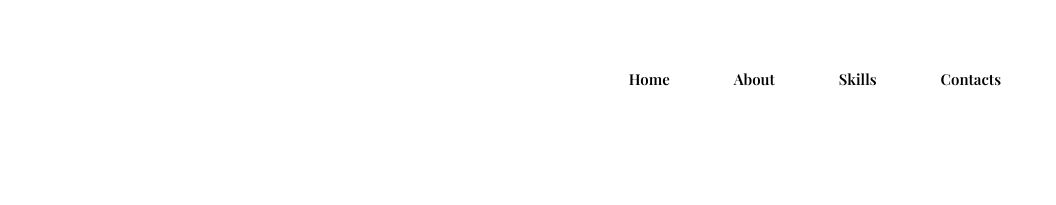
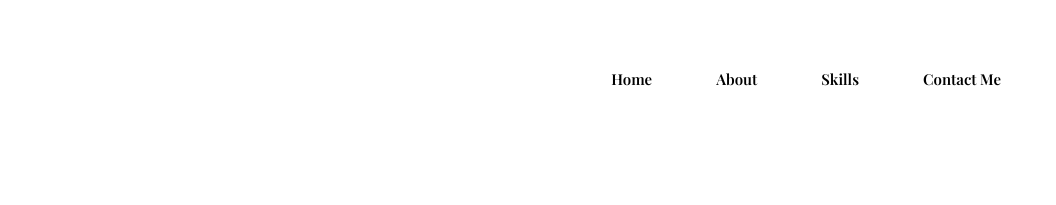
Before and after one commit to salmathrahman/port, a plain HTML site: page index.html in a window 1280 px wide. Shown: the top 205 px of the page, 224-1280 px from the left. Drawn offline with nearby package versions, Linux system fonts and the light colour scheme; files whose address does not match are found by name; a web font is replaced by a local one.

Commit message:
potfolio v2

```diff
--- a/index.html
+++ b/index.html
@@ -43,7 +43,7 @@
                 <li class="list-items"><a class="links" href="#home">Home</a></li>
                 <li class="list-items"><a class="links" href="#about">About</a></li>
                 <li class="list-items"><a class="links" href="#skills">Skills</a></li>
-                <li class="list-items"><a class="links" href="#contacts">Contacts</a></li>
+                <li class="list-items"><a class="links" href="#contacts">Contact Me</a></li>
             </ul>
         </nav>
 
```
